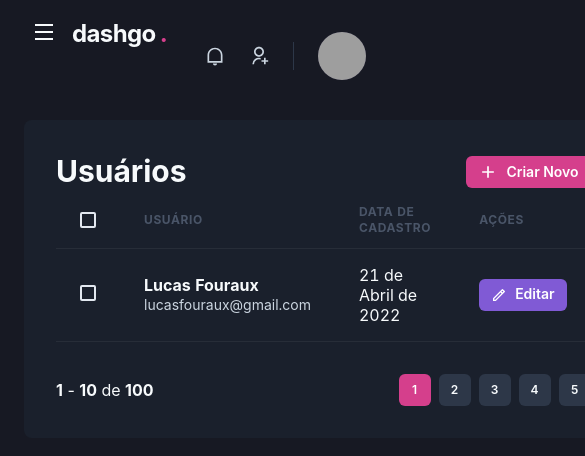
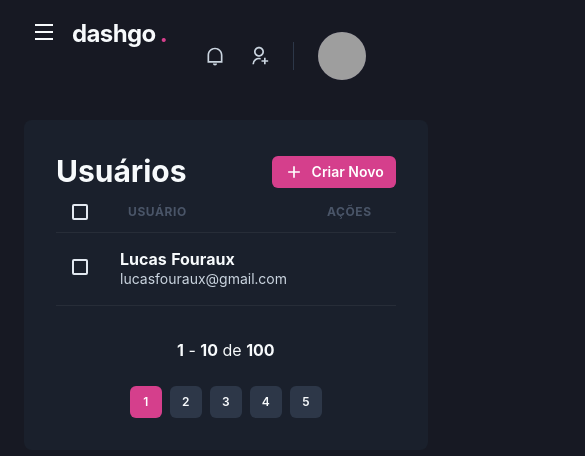
Before and after one commit to lucasfouraux/dashgo, a Next.js app: page /users in a window 390 px wide. Shown: the top 456 px of the page, 585 px wide, since content can reach past the window. Built offline with nearby package versions, Linux system fonts and the light colour scheme; grey boxes are pictures that could not be loaded.

Commit message:
feat: add responsiveness in pagination and list users

```diff
--- a/src/components/Pagination/index.tsx
+++ b/src/components/Pagination/index.tsx
@@ -4,7 +4,7 @@
 export function Pagination() {
   return (
     <Stack
-      direction="row"
+      direction={["column", "row"]}
       spacing="6"
       mt="8"
       justify="space-between"
--- a/src/pages/users/index.tsx
+++ b/src/pages/users/index.tsx
@@ -1,10 +1,15 @@
-import { Box, Button, Checkbox, Flex, Heading, Icon, Table, Tbody, Td, Th, Thead, Tr, Text } from "@chakra-ui/react";
+import { Box, Button, Checkbox, Flex, Heading, Icon, Table, Tbody, Td, Th, Thead, Tr, Text, useBreakpointValue } from "@chakra-ui/react";
 import { RiAddLine, RiPencilLine } from "react-icons/ri";
 import { Header } from "../../components/Header";
 import { Pagination } from "../../components/Pagination";
 import { Siderbar } from "../../components/Siderbar";
 
 export default function UserList() {
+  const isWideVersion = useBreakpointValue({
+    base: false,
+    lg: true,
+  })
+
   return (
     <Box>
       <Header />
@@ -29,27 +34,28 @@
           <Table colorScheme="whiteAlpha">
             <Thead>
               <Tr>
-                <Th px="6" color="gray.300" width="8">
+                <Th px={["4", "4", "6"]} color="gray.300" width="8">
                   <Checkbox colorScheme="pink" />
                 </Th>
                 <Th>Usuário</Th>
-                <Th>Data de cadastro</Th>
+                { isWideVersion && <Th>Data de cadastro</Th> }
                 <Th width="8" >Ações</Th>
               </Tr>
             </Thead>
             <Tbody>
               <Tr>
-                <Td>
+                <Td px={["4", "4", "6"]}>
                   <Checkbox colorScheme="pink" />
                 </Td>
-                <Td>
+                <Td px={["4", "4", "6"]}>
                   <Box>
                     <Text fontWeight="bold">Lucas Fouraux</Text>
                     <Text fontSize="sm" color="gray.300">lucasfouraux@gmail.com</Text>
                   </Box>
                 </Td>
-                <Td>21 de Abril de 2022</Td>
-                <Td>
+                { isWideVersion && <Td>21 de Abril de 2022</Td> }
+                <Td px={["4", "4", "6"]}>
+                    { isWideVersion && (
                       <Button
                         as="a"
                         size="sm"
@@ -59,6 +65,8 @@
                       >
                         Editar
                       </Button>
+                    ) }
+
                 </Td>
               </Tr>
             </Tbody>
```
Lines whose indentation alone changed are shown as unchanged.
